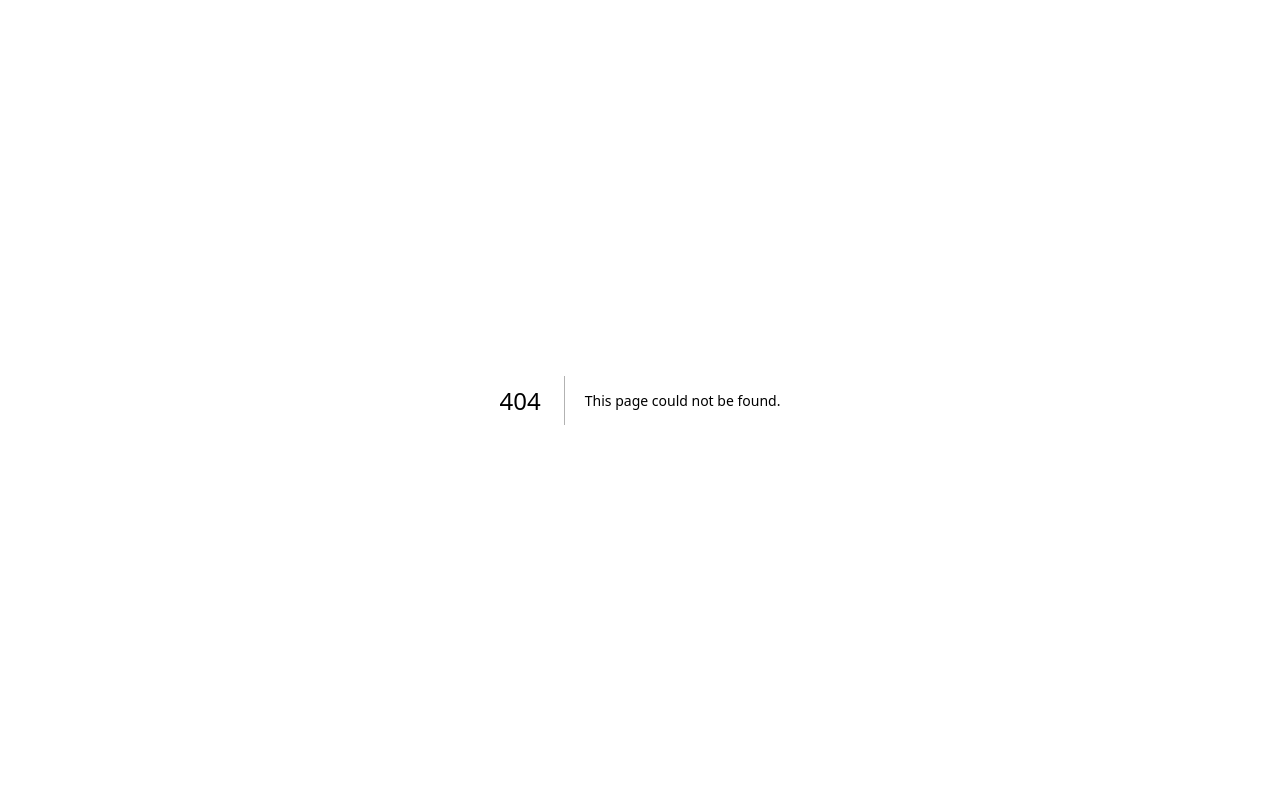
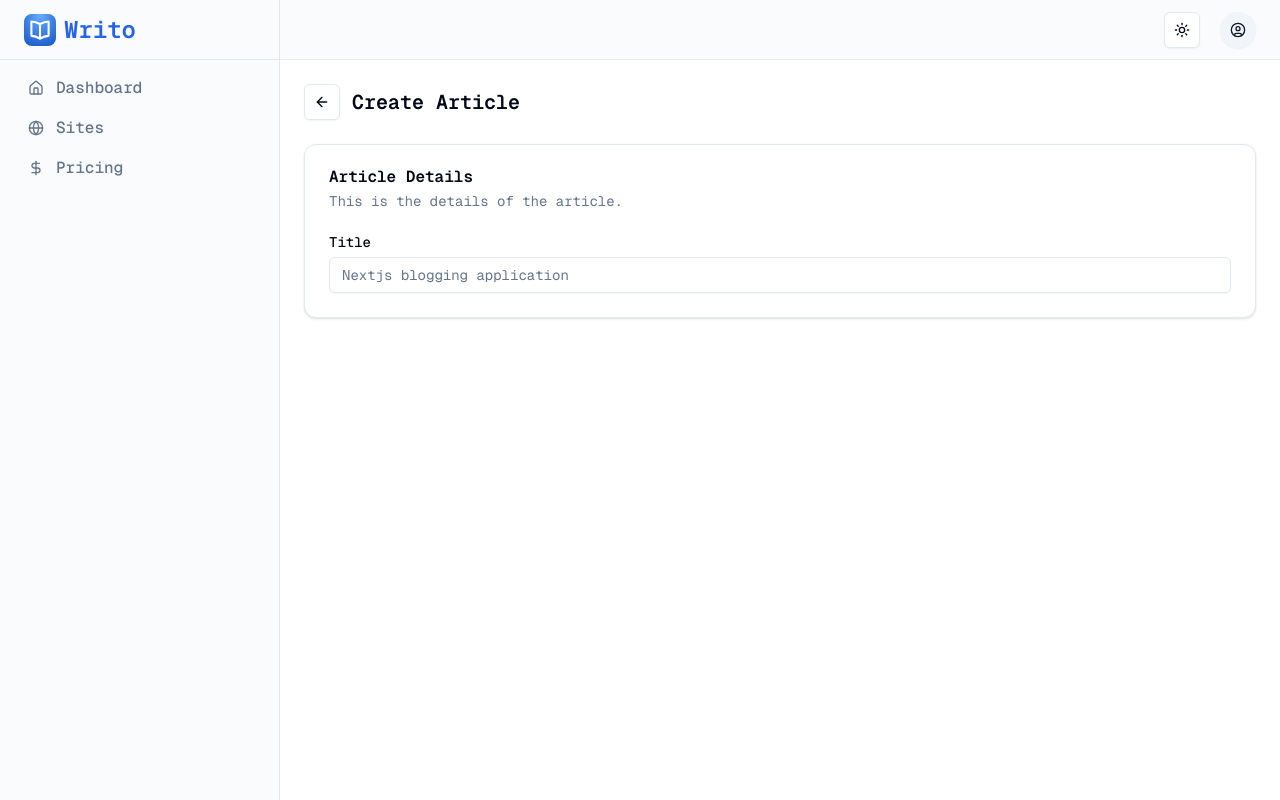
Before and after one commit to abhishekrch/writo, a Next.js app: page /dashboard/sites/1/create in a window 1280 px wide. Before the commit this address had no page. Built offline with nearby package versions, Linux system fonts and the light colour scheme.

Commit message:
wip(article): article creation

```diff
--- /dev/null
+++ b/app/dashboard/sites/[siteid]/create/page.tsx
@@ -0,0 +1,45 @@
+import { Button } from "@/components/ui/button";
+import {
+  Card,
+  CardContent,
+  CardDescription,
+  CardHeader,
+  CardTitle,
+} from "@/components/ui/card";
+import { Input } from "@/components/ui/input";
+import { Label } from "@/components/ui/label";
+import { ArrowLeft } from "lucide-react";
+import Link from "next/link";
+
+export default function ArticleCreationRoute({
+  params,
+}: {
+  params: { siteId: string };
+}) {
+  return (
+    <>
+      <div className="flex items-center">
+        <Button size="icon" variant="outline" className="mr-3" asChild>
+          <Link href={`/dashboard/sites/${params.siteId}`}>
+            <ArrowLeft className="size-4" />
+          </Link>
+        </Button>
+        <h1 className="text-xl font-semibold">Create Article</h1>
+      </div>
+      <Card>
+        <CardHeader>
+          <CardTitle>Article Details</CardTitle>
+          <CardDescription>This is the details of the article.</CardDescription>
+        </CardHeader>
+        <CardContent>
+          <form className="flex flex-col gap-6">
+            <div className="grid gap-2">
+              <Label>Title</Label>
+              <Input placeholder="Nextjs blogging application"></Input>
+            </div>
+          </form>
+        </CardContent>
+      </Card>
+    </>
+  );
+}
--- a/app/dashboard/sites/[siteid]/page.tsx
+++ b/app/dashboard/sites/[siteid]/page.tsx
@@ -54,7 +54,7 @@ export default async function SiteIdRoute({
           </Link>
         </Button>
         <Button asChild>
-          <Link href="#">
+          <Link href={`/dashboard/sites/${params.siteId}/create`}>
             <PlusCircle className="size-4 mr-2" />
             Create Article
           </Link>
```
